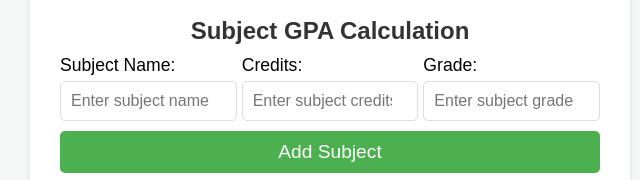
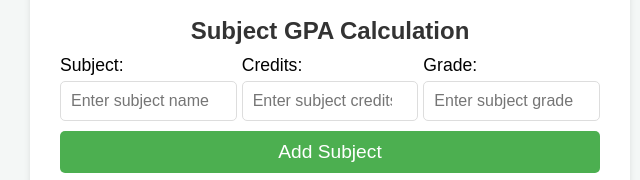
Before and after one commit to Meiyalazhan/CGPA-GPA-Calculator, a plain HTML site: page index.html in a window 1280 px wide. Both pictures are taken after a click on the button "GPA Calculator". Shown: the part 302-482 px from the top of the page, 310-950 px from the left. Drawn offline with Linux system fonts and the light colour scheme.

Commit message:
Update index.html

```diff
--- a/index.html
+++ b/index.html
@@ -22,7 +22,7 @@
             <div id="subjects-section">
                 <div class="subject-row">
                     <div>
-                        <label>Subject Name:</label>
+                        <label>Subject:</label>
                         <input type="text" class="subject-name" placeholder="Enter subject name">
                     </div>
                     <div>
```
